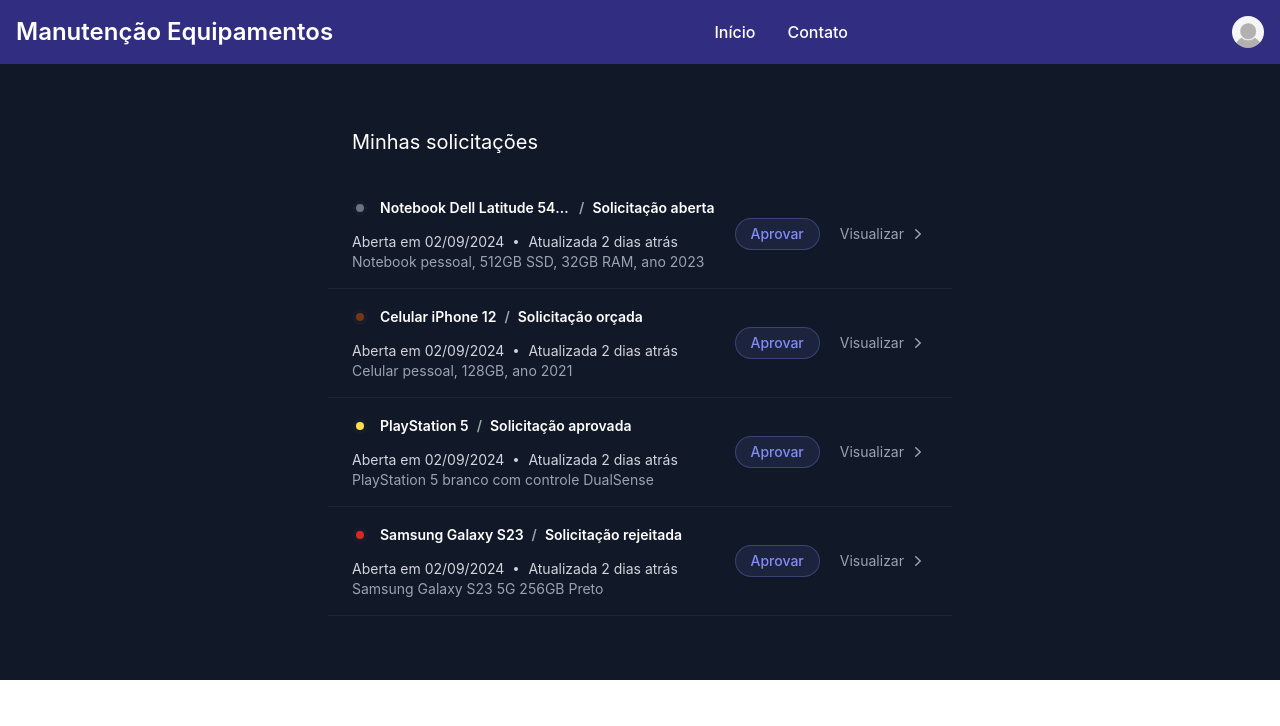
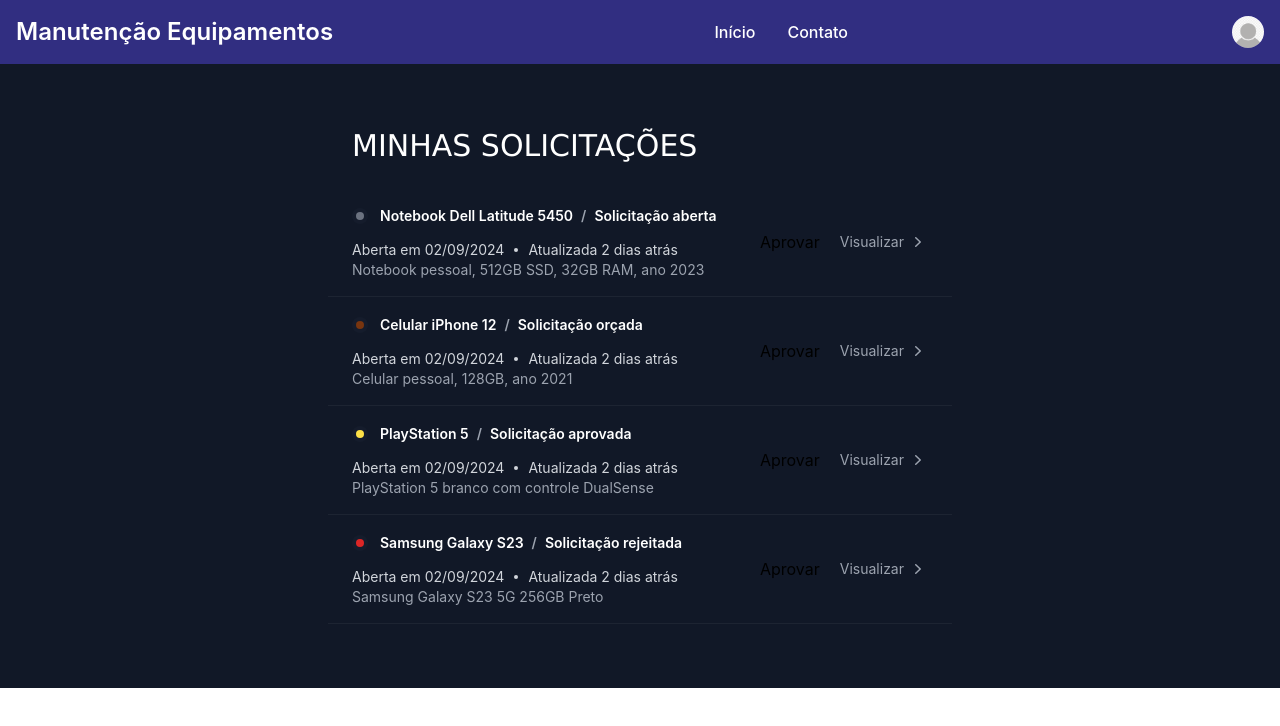
Before and after one commit to MelNaChupeta/manutencao-equipamento-web, an Angular app: page / in a window 1280 px wide. Shown: the top 726 px of the page. Built offline with nearby package versions, Linux system fonts and the light colour scheme.

Commit message:
revert styles scss

```diff
--- a/src/styles.scss
+++ b/src/styles.scss
@@ -12,16 +12,16 @@
 
 @layer base {
     h1 {
-      @apply text-xl;
+      @apply text-3xl font-verdana uppercase;
     }
     h2 {
-      @apply text-lg;
+      @apply text-2xl font-verdana uppercase;
     }
     h3 {
-      @apply text-base;
+      @apply text-xl font-verdana uppercase;
     }
-    p {
-      @apply text-sm;
+    h4 {
+        @apply text-lg font-verdana uppercase
     }
     .main-content-container {
       @apply mx-auto max-w-7xl px-4 py-10 sm:px-6 sm:py-16 lg:px-8;
@@ -48,13 +48,6 @@
       @apply bg-gray-100 text-gray-400 border border-gray-300 cursor-not-allowed opacity-50;
     }
 
-    .pill-disabled {
-      @apply text-gray-400 bg-gray-400/25 hover:bg-gray-400/35 ring-gray-400/20 cursor-not-allowed flex-none rounded-full px-4 py-2 text-sm leading-4 font-medium ring-1 ring-inset ring-offset-white shadow-sm;
-    }
-    .pill-purple {
-      @apply text-indigo-400 bg-indigo-400/10 hover:bg-indigo-400/20 ring-indigo-400/30 cursor-pointer flex-none rounded-full px-4 py-2 text-sm leading-4 font-medium ring-1 ring-inset ring-offset-white shadow-sm;
-    }
-
     .label-form {
       @apply block text-sm font-medium leading-6 text-gray-900;
     }
```
